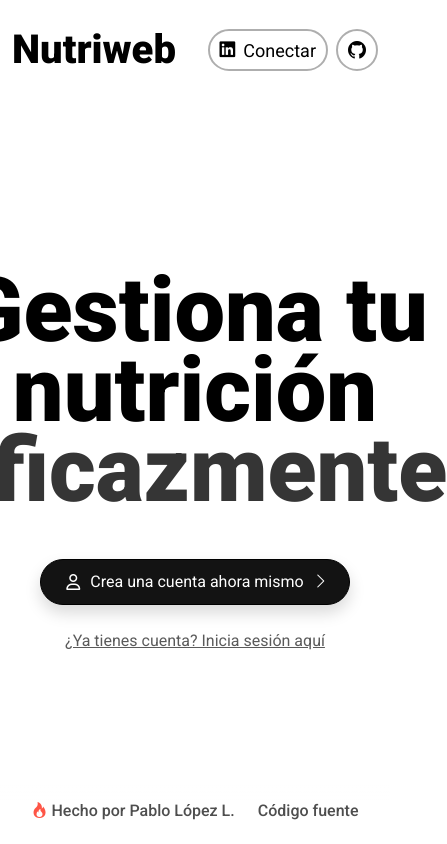
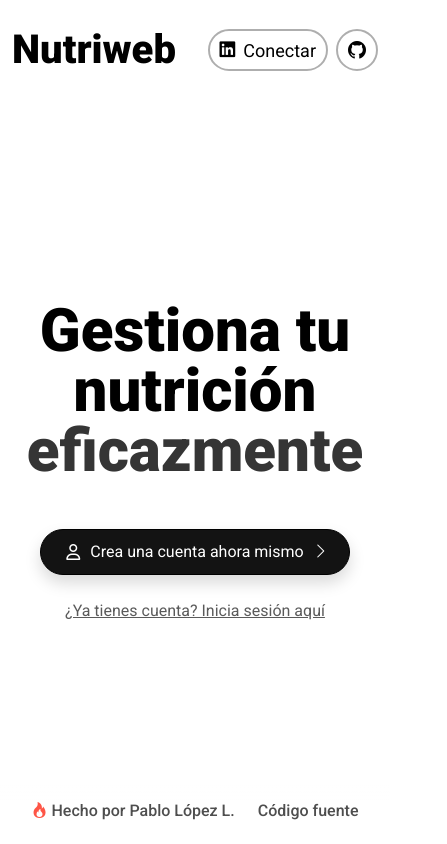
Before and after one commit to pablolop12/Nutritional-Tracker, an Angular app in the folder Frontend-Tracker/: page / in a window 390 px wide. Shown: the whole page, 447 px wide, since content can reach past the window. Built offline with nearby package versions, Linux system fonts and the light colour scheme.

Commit message:
Responsive Index arreglado

```diff
--- a/Frontend-Tracker/src/app/modules/index/components/index/index.component.html
+++ b/Frontend-Tracker/src/app/modules/index/components/index/index.component.html
@@ -1,4 +1,4 @@
-<div class="position-relative">
+<div class="index-page">
 
     <div class="container pt-auto">
         <div class="d-flex align-items-center justify-content-center" style="min-height: calc(100vh - 80px);">
--- a/Frontend-Tracker/src/app/modules/index/components/index/index.component.scss
+++ b/Frontend-Tracker/src/app/modules/index/components/index/index.component.scss
@@ -1,11 +1,19 @@
+.index-page {
+    display: flex;
+    justify-content: center;
+    align-items: center;
+    min-height: calc(100vh - 80px);
+  }
+
+
 
 
 h1 {
-    font-size: 90px;
+    font-size: clamp(60px, 5vw, 90px); /* Escala entre 2rem y 90px */
+    line-height: clamp(60px, 6vw, 80px); /* Escala proporcional */
     text-align: center;
     font-weight: 800;
     max-width: 880px;
-    line-height: 80px;
     color: #000000;
 
     span{
```
